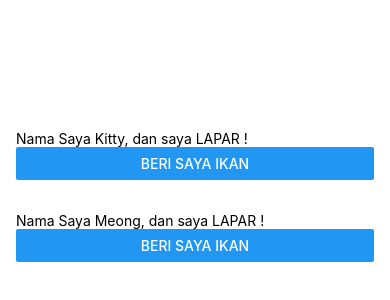
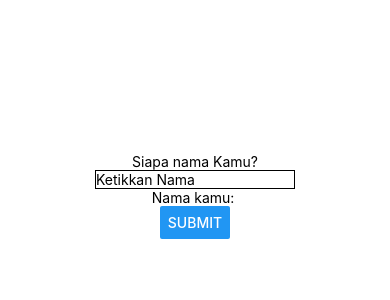
Before and after one commit to Abdurraziq/pengenalan-react-native, a React Native app: screen / in a window 390 px wide. Shown: the part 226-526 px from the top of the page. Built offline with nearby package versions, Linux system fonts and the light colour scheme.

Commit message:
Menambahkan  Input nama melalui TextInput.

```diff
--- a/App.js
+++ b/App.js
@@ -1,30 +1,22 @@
 import React, { useState } from "react";
-import { StyleSheet, Button, Text, View } from 'react-native';
+import { StyleSheet, Button, Text, TextInput, View } from "react-native";
 
-const Kucing = (props) => {
-  const [lapar, setLapar] = useState(true);
+const App = (props) => {
+  const [nama, setNama] = useState("");
+  const tampilAlert = () => {
+    alert("Nama kamu = " + nama);
+  };
 
   return (
-    <View style={styles.kucing}>
-      <Text>
-        Nama Saya {props.nama}, dan saya {lapar ? "LAPAR" : "KENYANG"} !
-      </Text>
-      <Button
-        onPress={() => {
-          setLapar(false);
-        }}
-        disabled={!lapar}
-        title={lapar ? "Beri Saya Ikan" : "Terima Kasih"}
+    <View style={styles.container}>
+      <Text>Siapa nama Kamu?</Text>
+      <TextInput
+        placeholder="Ketikkan Nama"
+        style={{ width: 200, borderWidth: 1 }}
+        onChangeText={(text) => setNama(text)}
       />
-    </View>
-  );
-};
-
-const Cafe = () => {
-  return (
-    <View style={styles.container}>
-      <Kucing nama="Kitty" />
-      <Kucing nama="Meong" />
+      <Text>Nama kamu: {nama}</Text>
+      <Button title="Submit" onPress={tampilAlert} />
     </View>
   );
 };
@@ -32,17 +24,16 @@ const Cafe = () => {
 const styles = StyleSheet.create({
   container: {
     flex: 1,
-    backgroundColor: '#fff',
-    alignItems: 'center',
-    justifyContent: 'center',
-    padding: 16
+    backgroundColor: "#fff",
+    alignItems: "center",
+    justifyContent: "center",
+    padding: 16,
   },
-  kucing: {
+  komponen: {
     marginVertical: 16,
-    textAlign: 'center',
-    alignSelf: 'stretch',
-  }
+    textAlign: "center",
+    alignSelf: "stretch",
+  },
 });
 
-
-export default Cafe;
+export default App;
```
